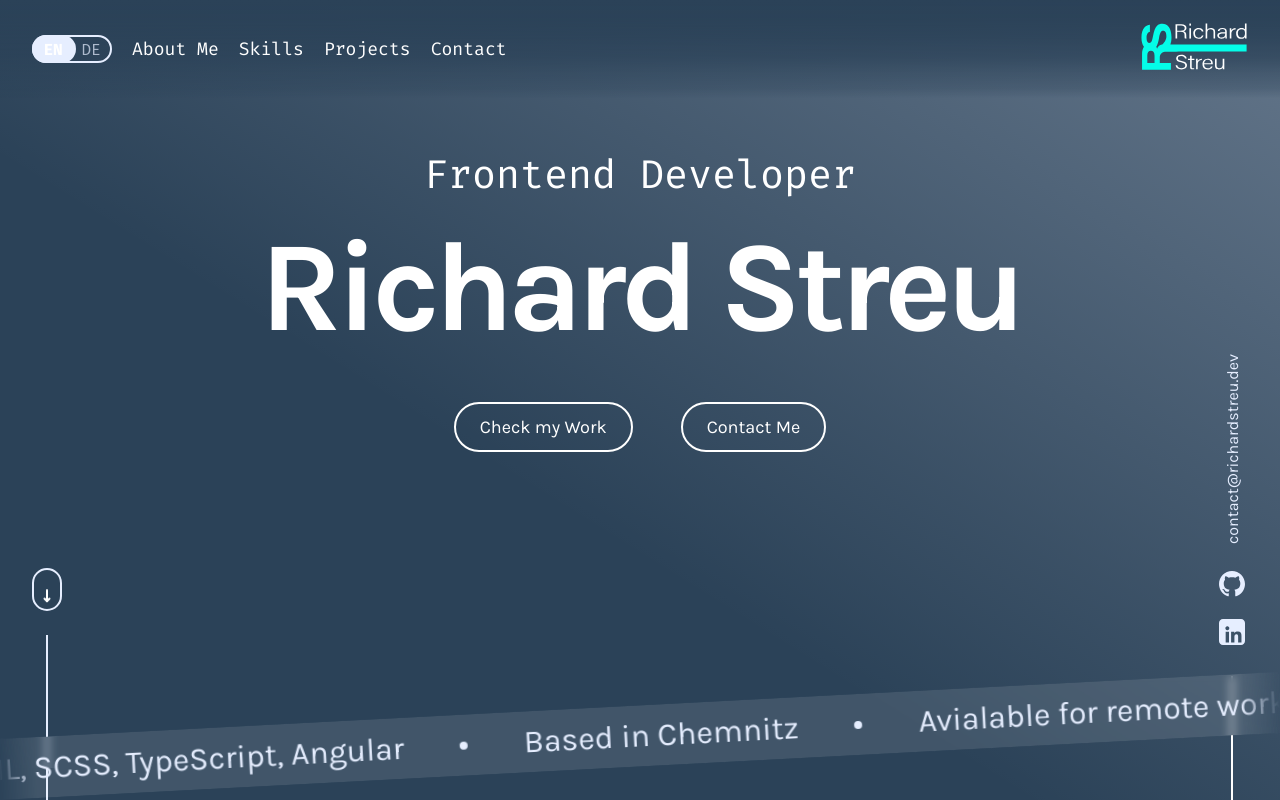
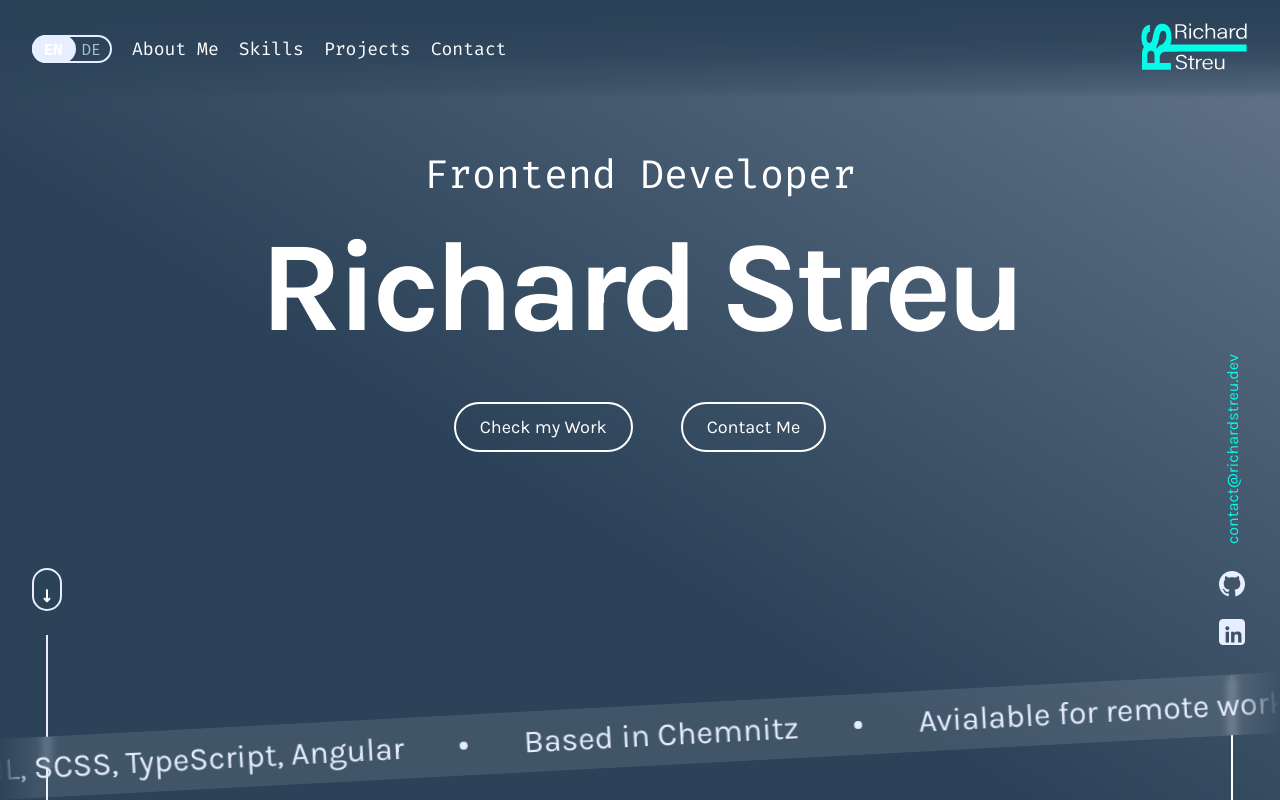
Before and after one commit to RichardStreu/portfolioAngular, an Angular app: page / in a window 1280 px wide. In both pictures the pointer is over the link "contact@richardstreu.dev". Shown: the top 800 px of the page. Built offline with nearby package versions, Linux system fonts and the light colour scheme.

Commit message:
fix: update hover color and background color to use $color-singleHighlight for consistency

```diff
--- a/src/app/landing-page/sections/a-hero/arrow-right/arrow-right.component.scss
+++ b/src/app/landing-page/sections/a-hero/arrow-right/arrow-right.component.scss
@@ -27,7 +27,7 @@
     transition: all 0.2s ease-in-out;
 
     &:hover {
-      color: $color-highLight;
+      color: $color-singleHighlight;
     }
 
     @media screen and (max-width: 1100px) {
@@ -56,7 +56,7 @@
         width: 8px;
         height: 8px;
         border-radius: 100vh;
-        background-color: $color-highLight;
+        background-color: $color-singleHighlight;
         position: absolute;
         right: -12px;
         bottom: calc(50% - 2px);
```
